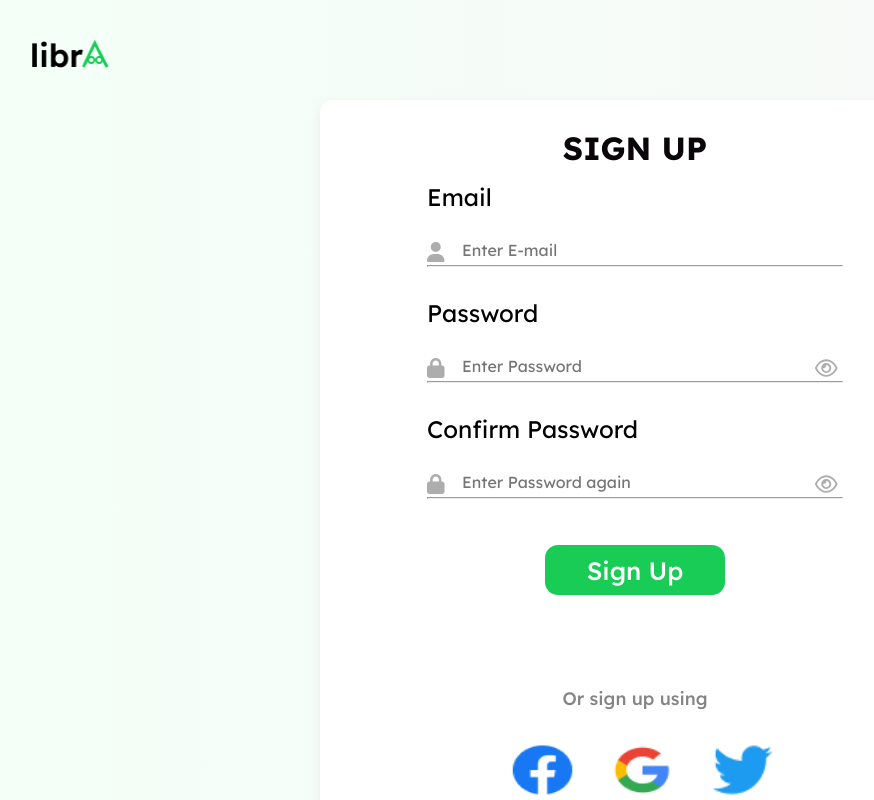
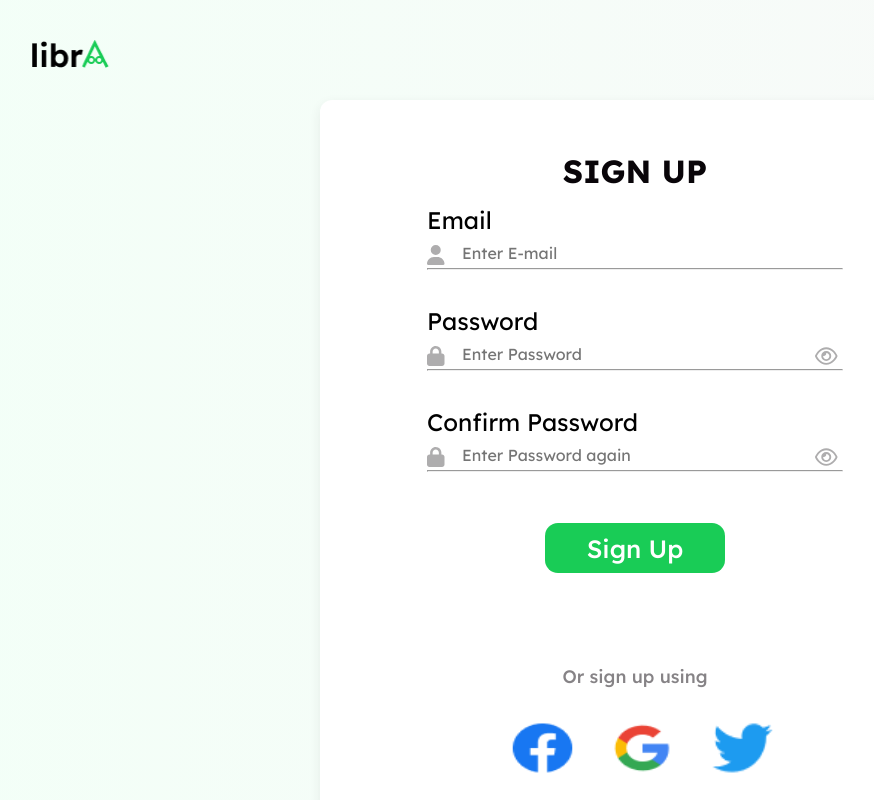
Before and after one commit to Nifix001/Libra, a React (Create React App) app: page /sign-up in a window 1280 px wide. Shown: the top 800 px of the page, without its empty margins (70-944 px from the left). Built offline with nearby package versions, Linux system fonts and the light colour scheme.

Commit message:
New commit

```diff
--- a/src/index.css
+++ b/src/index.css
@@ -994,6 +994,7 @@ span a{
   gap: 370px;
   position: relative;
   top: 30px;
+  margin-top: -20px;
 }
 
 .awesome2{
@@ -1004,4 +1005,5 @@ span a{
   gap: 370px;
   position: relative;
   top: 30px;
+  margin-top: -20px;
 }
```
